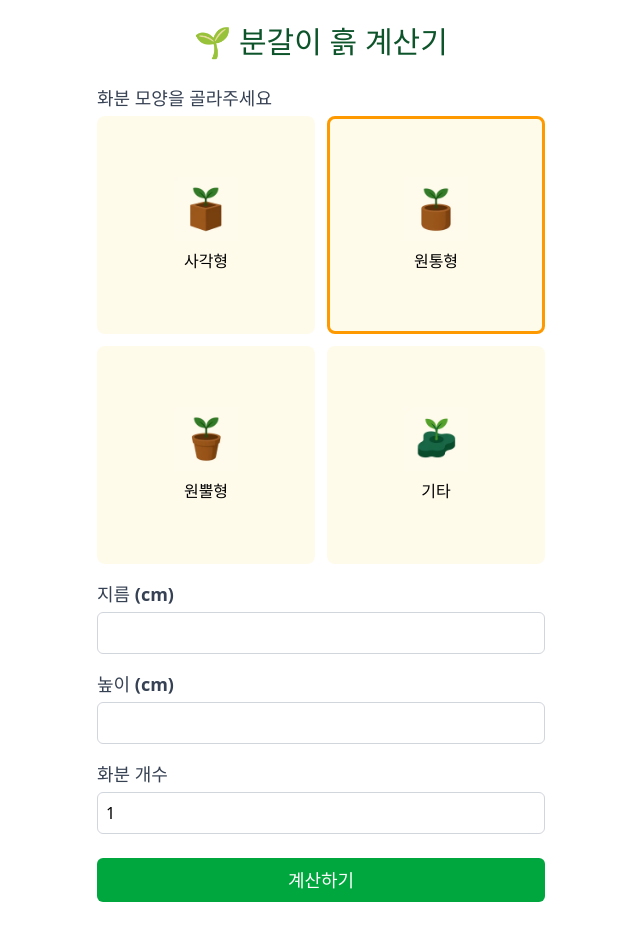
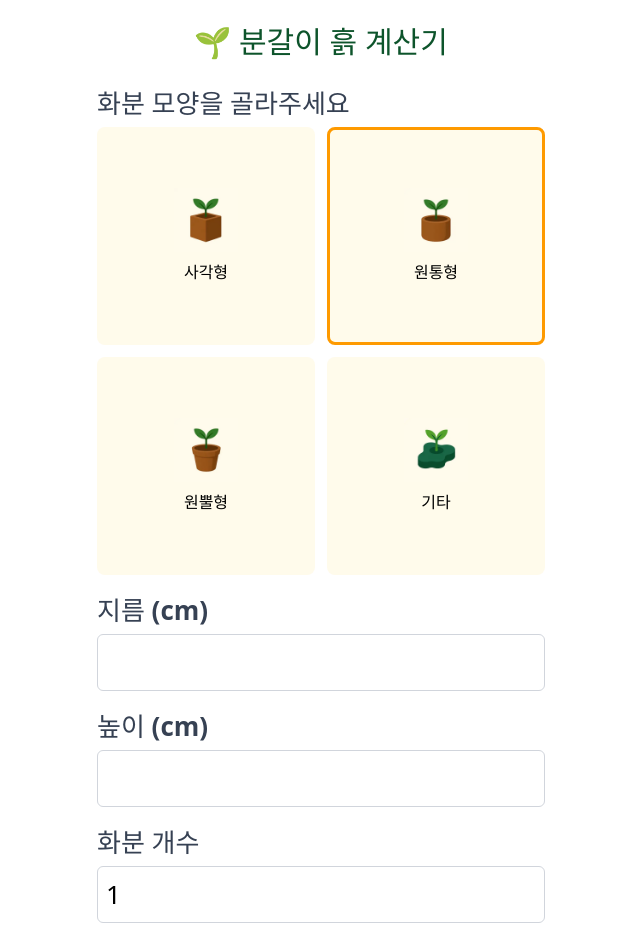
Before and after one commit to namikimlab/potting-soil-calculator, a React (Vite) app: page / in a window 1280 px wide. Shown: the top 945 px of the page, without its empty margins (319-959 px from the left). Built offline with nearby package versions, Linux system fonts and the light colour scheme.

Commit message:
Larger font

```diff
--- a/src/components/InputForm.tsx
+++ b/src/components/InputForm.tsx
@@ -78,7 +78,7 @@ const InputForm: React.FC<InputFormProps> = ({ onCalculate }) => {
     <form onSubmit={handleSubmit} className="space-y-4">
       {/* 화분 형태 */}
       <div>
-        <label className="block text-lg font-bold text-gray-700 mb-1">
+        <label className="block font-bold text-gray-700 mb-1">
           화분 모양을 골라주세요
         </label>
 
@@ -121,7 +121,7 @@ const InputForm: React.FC<InputFormProps> = ({ onCalculate }) => {
       {/* 입력 필드 - shape별 조건부 렌더링 */}
       {shape === "rectangle" && (
         <>
-          <label className="block text-lg font-bold text-gray-700 mb-1">
+          <label className="block font-bold text-gray-700 mb-1">
             가로 (cm)
           </label>
           <input
@@ -131,7 +131,7 @@ const InputForm: React.FC<InputFormProps> = ({ onCalculate }) => {
             className="mt-1 block w-full border border-gray-300 p-2 rounded-md"
             required
           />
-          <label className="block text-lg font-bold text-gray-700 mb-1 mt-2">
+          <label className="block font-bold text-gray-700 mb-1 mt-2">
             세로 (cm)
           </label>
           <input
@@ -146,7 +146,7 @@ const InputForm: React.FC<InputFormProps> = ({ onCalculate }) => {
 
       {shape === "cylinder" && (
         <>
-          <label className="block text-lg font-bold text-gray-700 mb-1">
+          <label className="block font-bold text-gray-700 mb-1">
             지름 (cm)
           </label>
           <input
@@ -161,7 +161,7 @@ const InputForm: React.FC<InputFormProps> = ({ onCalculate }) => {
 
       {shape === "cone" && (
         <>
-          <label className="block text-lg font-bold text-gray-700 mb-1">
+          <label className="block font-bold text-gray-700 mb-1">
             윗지름 (cm)
           </label>
           <input
@@ -171,7 +171,7 @@ const InputForm: React.FC<InputFormProps> = ({ onCalculate }) => {
             className="mt-1 block w-full border border-gray-300 p-2 rounded-md"
             required
           />
-          <label className="block text-lg font-bold text-gray-700 mb-1 mt-4">
+          <label className="block font-bold text-gray-700 mb-1 mt-4">
             아래지름 (cm)
           </label>
           <input
@@ -186,7 +186,7 @@ const InputForm: React.FC<InputFormProps> = ({ onCalculate }) => {
 
       {shape === "other" && (
         <>
-          <label className="block text-lg font-bold text-gray-700 mb-1">
+          <label className="block font-bold text-gray-700 mb-1">
             면적 (cm²)
           </label>
           <input
@@ -201,7 +201,7 @@ const InputForm: React.FC<InputFormProps> = ({ onCalculate }) => {
 
       {/* 공통 입력 필드 */}
       <div>
-        <label className="block text-lg font-bold text-gray-700 mb-1 mt-4">
+        <label className="block font-bold text-gray-700 mb-1 mt-4">
             높이 (cm)
         </label>
         <input
@@ -213,7 +213,7 @@ const InputForm: React.FC<InputFormProps> = ({ onCalculate }) => {
         />
       </div>
       <div>
-        <label className="block text-lg font-bold text-gray-700 mb-1">
+        <label className="block font-bold text-gray-700 mb-1">
           화분 개수
         </label>
         <input
@@ -227,7 +227,7 @@ const InputForm: React.FC<InputFormProps> = ({ onCalculate }) => {
 
       <button
         type="submit"
-        className="bg-green-600 text-white font-bold text-lg p-2 mt-2 w-full rounded-md"
+        className="bg-green-600 text-white font-bold p-2 mt-2 w-full rounded-md"
       >
         계산하기
       </button>
--- a/src/components/ResultBox.tsx
+++ b/src/components/ResultBox.tsx
@@ -26,17 +26,17 @@ const ResultBox: React.FC<ResultBoxProps> = ({ volume}) => {
   const only8L = getOnly8LBreakdown(volume);
 
   return (
-    <div className="my-4 p-4 bg-amber-50 rounded-2xl shadow-md w-full max-w-md text-gray-800 space-y-4">
-      <h2 className="text-lg font-bold">계산 결과</h2>
+    <div className="my-4 p-4 bg-amber-50 rounded-2xl w-full max-w-md text-gray-800 space-y-4">
+      <h2 className="font-bold">계산 결과</h2>
 
       <div className="flex justify-between">
-        <span className="text-lg font-bold">필요한 흙 용량:</span>
-        <span className="text-lg font-bold">{volume}리터</span>
+        <span className="font-bold">필요한 흙 용량:</span>
+        <span className="font-bold">{volume}리터</span>
       </div>
 
       <div className="p-4 rounded-xl border border-gray-200 bg-white shadow-sm">
-        <p className="text-lg mb-1">추천1: 가성비 대용량 제품</p>
-        <p className="text-lg font-bold text-green-800">➡️ {mixed}</p>
+        <p className="mb-1">추천1: 가성비 대용량 제품</p>
+        <p className="font-bold text-green-800">➡️ {mixed}</p>
         <div className="flex space-x-4 mt-4">
           {/* 20L 제품 */}
           <div className="flex flex-col items-center space-y-1">
@@ -55,7 +55,7 @@ const ResultBox: React.FC<ResultBoxProps> = ({ volume}) => {
               href="https://smartstore.naver.com/changbitfarm/products/6363814423"
               target="_blank"
               rel="noopener noreferrer"
-              className="text-sm bg-green-600 text-white px-3 py-1 rounded"
+              className="text-lg bg-green-600 text-white px-3 py-1 rounded"
             >
               구매하기
             </a>
@@ -79,7 +79,7 @@ const ResultBox: React.FC<ResultBoxProps> = ({ volume}) => {
                 href="https://smartstore.naver.com/changbitfarm/products/6364451019"
                 target="_blank"
                 rel="noopener noreferrer"
-                className="text-sm bg-green-600 text-white px-3 py-1 rounded"
+                className="text-lg bg-green-600 text-white px-3 py-1 rounded"
               >
                 구매하기
               </a>
@@ -95,8 +95,8 @@ const ResultBox: React.FC<ResultBoxProps> = ({ volume}) => {
       </div>
 
       <div className="p-4 rounded-xl border border-gray-200 bg-white shadow-sm">
-        <p className="text-lg mb-1">추천2: 최고급 소포장 제품</p>
-        <p className="text-lg font-bold text-green-800">➡️ {only8L}</p>
+        <p className="mb-1">추천2: 최고급 소포장 제품</p>
+        <p className="font-bold text-green-800">➡️ {only8L}</p>
         <div className="flex flex-col items-center space-y-1 mt-4">
           <a
             href="https://smartstore.naver.com/changbitfarm/products/6364451019"
@@ -113,7 +113,7 @@ const ResultBox: React.FC<ResultBoxProps> = ({ volume}) => {
             href="https://smartstore.naver.com/changbitfarm/products/6364451019"
             target="_blank"
             rel="noopener noreferrer"
-            className="text-sm bg-green-600 text-white px-3 py-1 rounded"
+            className="text-lg bg-green-600 text-white px-3 py-1 rounded"
           >
             구매하기
           </a>
--- a/src/index.css
+++ b/src/index.css
@@ -10,3 +10,7 @@ html, body, #root {
   -webkit-font-smoothing: antialiased;
   -moz-osx-font-smoothing: grayscale;
 }
+
+body {
+  font-size: 26px;
+}
```
